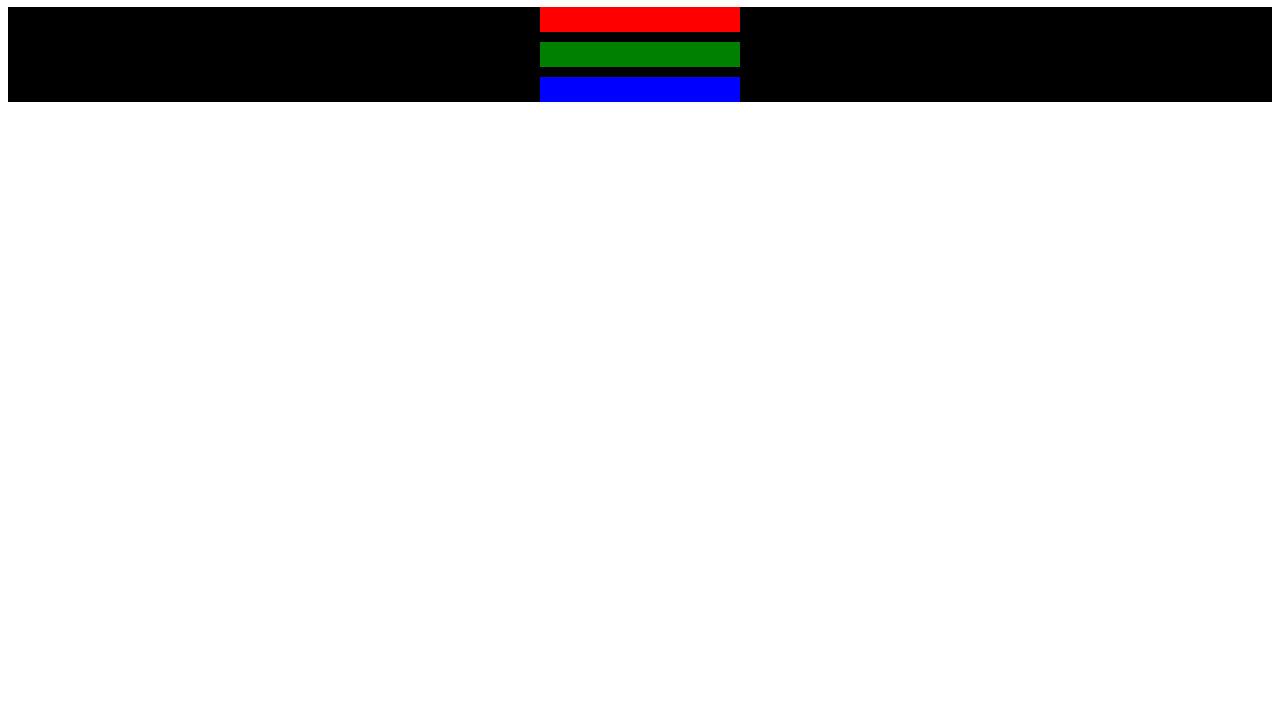
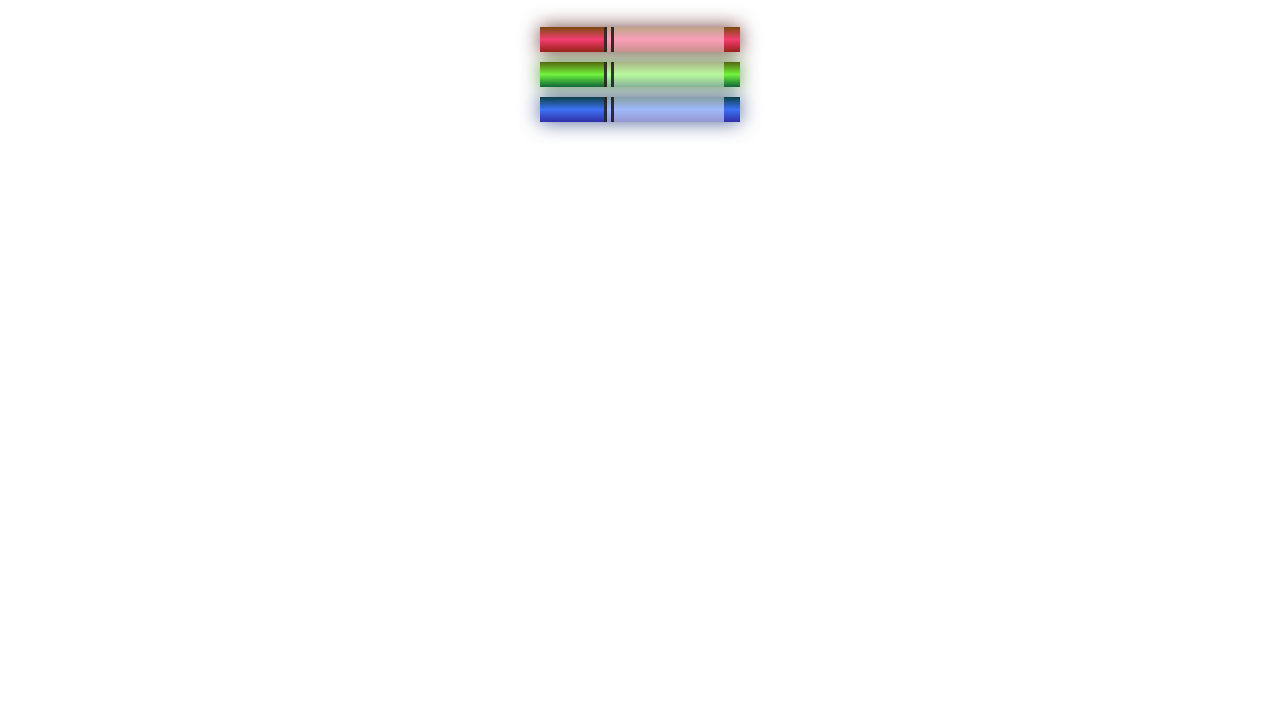
Before and after one commit to Harold875/practice-html-css, a plain HTML site: page 03-colored-markers/index.html in a window 1280 px wide. Shown: the part 73-800 px from the top of the page. Drawn offline with Linux system fonts and the light colour scheme.

Commit message:
completed project 03-colored-markers

```diff
--- a/03-colored-markers/index.html
+++ b/03-colored-markers/index.html
@@ -9,11 +9,17 @@
 <body>
     <h1>CSS Color Markers</h1>
     <div class="container">
-        <div class="marker one">
+        <div class="marker red">
+            <div class="cap"></div>
+            <div class="sleeve"></div>
         </div>
-        <div class="marker two">
+        <div class="marker green">
+            <div class="cap"></div>
+            <div class="sleeve"></div>
         </div>
-        <div class="marker three">
+        <div class="marker blue">
+            <div class="cap"></div>
+            <div class="sleeve"></div>
         </div>
     </div>
 </body>
--- a/03-colored-markers/styles.css
+++ b/03-colored-markers/styles.css
@@ -3,23 +3,43 @@ h1 {
 }
 
 .container {
-    background-color: rgb(0,0,0);
+    background-color: rgb(255,255,255);
+    padding: 10px 0;
 }
 
 .marker {
+    width: 200px;
     height: 25px;
-    width: 200px;
     margin: 10px auto;
 }
 
-.one {
-    background-color: red;
+.cap {
+    width: 60px;
+    height: 25px;
 }
 
-.two {
-    background-color: green;
+.sleeve {
+    width: 110px;
+    height: 25px;
+    background-color: rgba(255,255,255,0.5);
+    border-left: 10px double rgba(0,0,0,0.75);
 }
 
-.three {
-    background-color: blue;
+.cap, .sleeve {
+    display: inline-block;
 }
+
+.red {
+    background: linear-gradient(rgb(122, 74, 14), rgb(245, 62, 113), rgb(162, 27, 27));
+    box-shadow: 0 0 20px 0 rgba(83, 14, 14, 0.8);
+}
+
+.green {
+    background: linear-gradient(#55680D, #71F53E, #116C31);
+    box-shadow: 0 0 20px 0 #3B7E20CC;
+}
+
+.blue {
+    background: linear-gradient(hsl(186, 76%, 16%), hsl(223, 90%, 60%), hsl(240, 56%, 42%));
+    box-shadow: 0 0 20px 0 hsla(223, 59%, 31%, 0.8);
+}
```
